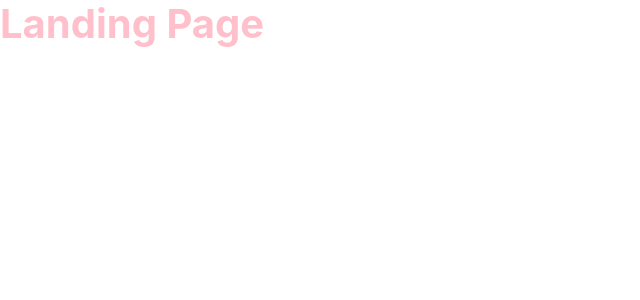
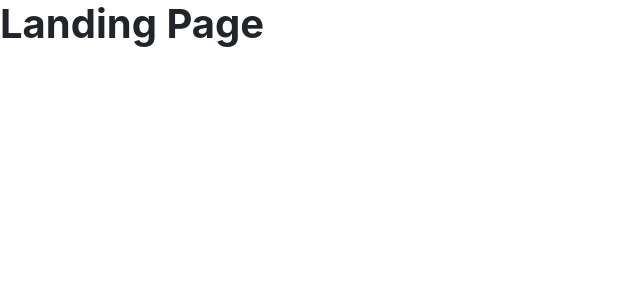
Before and after one commit to scychu/event-finder3, a React (Create React App) app: page / in a window 1280 px wide. Shown: the top 300 px of the page, without its empty margins (0-640 px from the left). Built offline with nearby package versions, Linux system fonts and the light colour scheme.

Commit message:
[Stacey] - add scss

```diff
--- a/src/style/sass/variable.scss
+++ b/src/style/sass/variable.scss
@@ -11,7 +11,6 @@ h2,
 h3,
 h4 {
   font-weight: 700;
-  color:pink;
 }
 
 h5,
```
